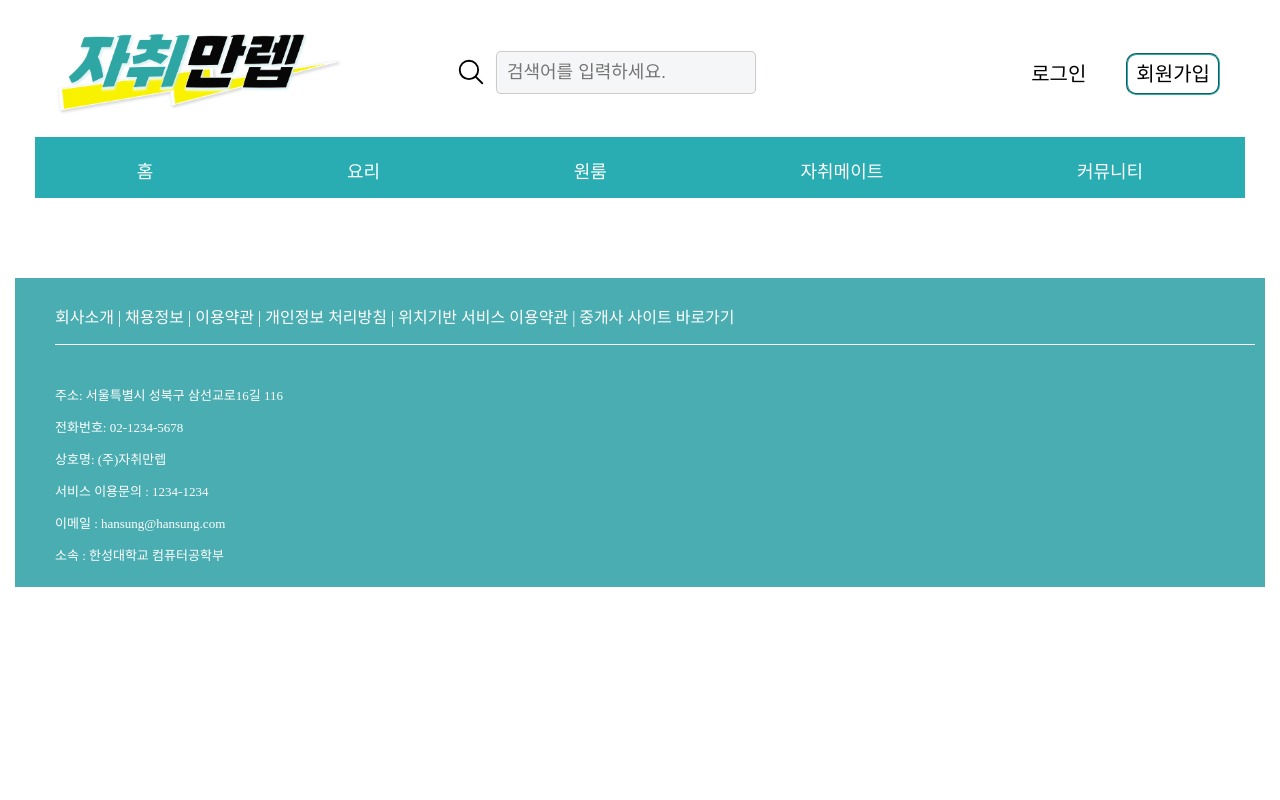
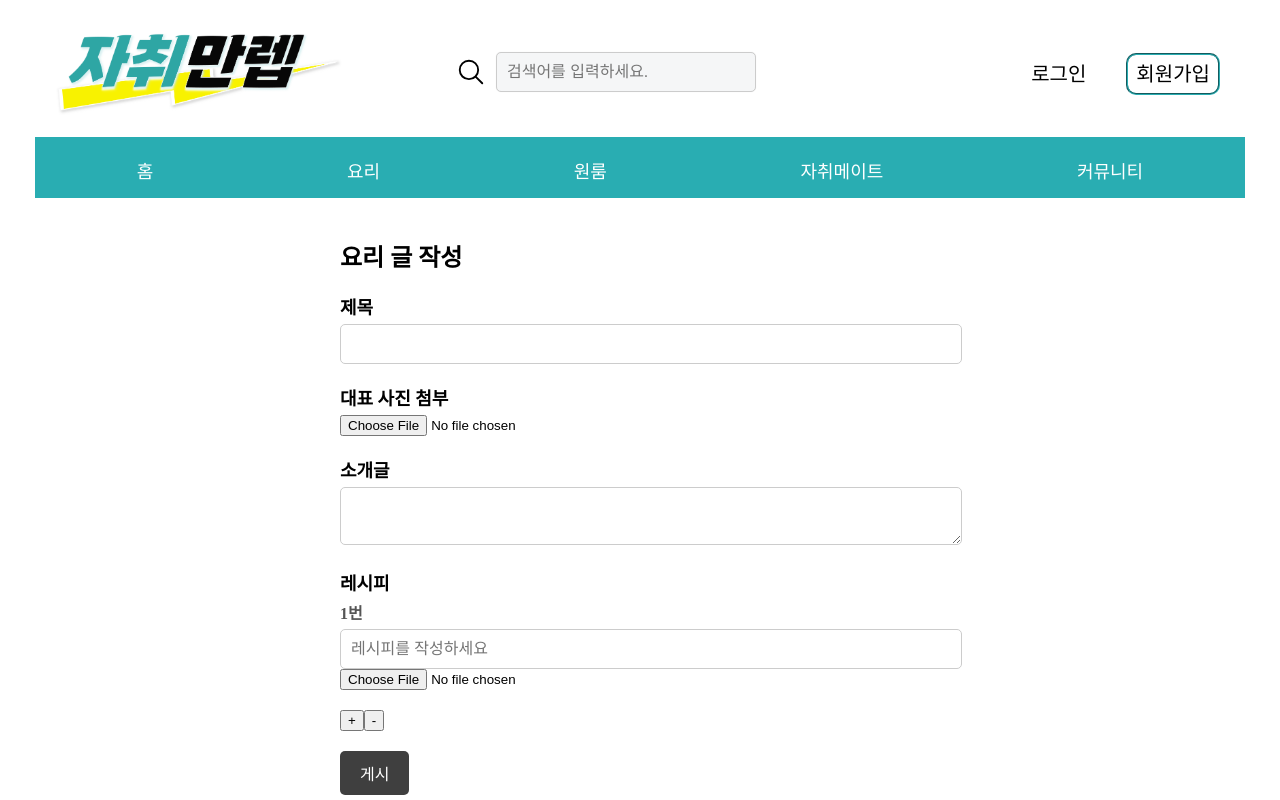
Before and after one commit to 2024-Hansung-Capstone/projectj-frontend, a React (Create React App) app: page /CookingPost in a window 1280 px wide. Shown: the top 800 px of the page. Built offline with nearby package versions, Linux system fonts and the light colour scheme; a web font is replaced by a local one.

Commit message:
add cookingpost page

```diff
--- a/src/App.js
+++ b/src/App.js
@@ -18,6 +18,7 @@ import Notices from './pages/AfterLogin/Notices';
 import Question from './pages/AfterLogin/Question';
 import CustomerService from './pages/AfterLogin/CustomerService';
 import Logout from './pages/AfterLogin/Logout';
+import CookingPost from './pages/AfterLogin/CookingPost';
 // BeforeLogin
 import HeaderB from "./pages/BeforeLogin/Header";
 import HomeB from "./pages/BeforeLogin/Home";
@@ -56,6 +57,7 @@ function App() {
                 <Route path="/Signup" element={<Signup />} />
                 <Route path="/Oneroom" element={<Oneroom />} />
                 <Route path="/Cooking" element={<Cooking />} />
+                <Route path="/CookingPost" element={<CookingPost />} />
                 <Route path="/terms-of-service" element={<TermsOfService />} />
                 <Route path="/MyPage" element={<MyPage onLogout={handleLogout} />} />
                 <Route path="/Message" element={<Message />} />
--- a/src/pages/AfterLogin/Cooking.js
+++ b/src/pages/AfterLogin/Cooking.js
@@ -1,13 +1,20 @@
 import React, { useState } from 'react';
 import CookingFilterBar from '../../components/CookingFilterBar';
 import Cooking_Item from '../../item/Cooking_Item';
+import CookingPost from './CookingPost';
+import { useNavigate } from 'react-router-dom';
 import './css/Cooking.css';
 
 const Cooking = () => {
   const [isFilterBarOpen, setFilterBarOpen] = useState(true);
+  const navigate = useNavigate();
 
   const toggleFilterBar = () => {
     setFilterBarOpen(!isFilterBarOpen);
+  };
+
+  const handlePostButtonClick = () => {
+    navigate('/CookingPost');
   };
 
   return (
@@ -49,6 +56,7 @@ const Cooking = () => {
           </div>
         </div>
       </div>
+      <button className='post-button' onClick={handlePostButtonClick}> 요리 글 등록</button>
     </div>
   );
 };
--- /dev/null
+++ b/src/pages/AfterLogin/CookingPost.js
@@ -0,0 +1,96 @@
+import React, { useState } from 'react';
+import './css/CookingPost.css';
+
+const CookingPost = () => {
+  const [title, setTitle] = useState('');
+  const [mainImage, setMainImage] = useState(null);
+  const [content, setContent] = useState('');
+  const [images, setImages] = useState([{ text: '', preview: null }]);
+  const [nextId, setNextId] = useState(1);
+
+  const handleTitleChange = (e) => {
+    setTitle(e.target.value);
+  };
+
+  const handleContentChange = (e) => {
+    setContent(e.target.value);
+  };
+
+  const handleMainImageChange = (e) => {
+    const selectedImage = e.target.files[0];
+    setMainImage(URL.createObjectURL(selectedImage));
+  };
+
+  const handleTextChange = (index, e) => {
+    const newImages = [...images];
+    newImages[index].text = e.target.value;
+    setImages(newImages);
+  };
+
+  const handleImageChange = (index, e) => {
+    const selectedImage = e.target.files[0];
+    const newImages = [...images];
+    newImages[index].preview = URL.createObjectURL(selectedImage);
+    setImages(newImages);
+  };
+
+  const handleAddField = () => {
+    setImages([...images, { text: '', preview: null }]);
+    setNextId(nextId + 1);
+  };
+
+  const handleRemoveField = () => {
+    if (images.length > 1) {
+      const newImages = [...images];
+      newImages.pop();
+      setImages(newImages);
+      setNextId(nextId - 1);
+    }
+  };
+
+  const handleSubmit = (e) => {
+    e.preventDefault();
+    // 여기에 게시 버튼이 클릭되었을 때의 동작을 추가하세요
+    console.log('게시되었습니다:', { title, mainImage, content, images });
+    // 게시 후 필요한 작업을 수행하세요 (예: 데이터베이스에 저장, 페이지 이동 등)
+  };
+
+  return (
+    <div className="cooking-post-container">
+      <h2>요리 글 작성</h2>
+      <form onSubmit={handleSubmit}>
+        <div className="form-group">
+          <label htmlFor="title" className="cooking-post-title">제목</label>
+          <input type="text" id="title" value={title} onChange={handleTitleChange} required />
+        </div>
+        <div className="form-group">
+          <label htmlFor="mainImage" className="cooking-post-title">대표 사진 첨부</label>
+          <input type="file" id="mainImage" accept="image/*" onChange={handleMainImageChange} required />
+          {mainImage && <img src={mainImage} alt="Main Preview" className="cooking-main-image-preview" />}
+        </div>
+        <div className="form-group">
+          <label htmlFor="content" className="cooking-post-title">소개글</label>
+          <textarea id="content" value={content} onChange={handleContentChange} required />
+        </div>
+        <label className="cooking-post-title">레시피</label>
+        {images.map((image, index) => (
+          <div key={index} className="form-group">
+            <label> {`${index + 1}번`} </label>
+            <div>
+              <input type="text" value={image.text} onChange={(e) => handleTextChange(index, e)} placeholder="레시피를 작성하세요" />
+              <input type="file" accept="image/*" onChange={(e) => handleImageChange(index, e)} />
+              {image.preview && <img src={image.preview} alt="Preview" className="reciepe-image-preview" />}
+            </div>
+          </div>
+        ))}
+        <div className="form-group">
+          <button type="button" onClick={handleAddField}>+</button>
+          <button type="button" onClick={handleRemoveField}>-</button>
+        </div>
+        <button type="submit" className="cooking-post-button">게시</button>
+      </form>
+    </div>
+  );
+};
+
+export default CookingPost;
--- a/src/pages/AfterLogin/css/Cooking.css
+++ b/src/pages/AfterLogin/css/Cooking.css
@@ -23,7 +23,7 @@
 
 .cooking-container {
   display: flex;
-  height: 105vh;
+  height: 100vh;
   overflow-x: hidden; /* 가로 스크롤을 숨김 */
 }
 
@@ -85,7 +85,7 @@
   height: 1px;
   background-color: #ccc;
   margin: 10px 0;
-  margin-bottom: 40px;
+  margin-bottom: 20px;
 }
 
 .dishes-grid {
@@ -105,7 +105,7 @@
 
 .cooking-items-container {
   overflow-y: auto;
-  max-height: calc(100vh - 350px);
+  max-height: calc(100vh - 385px);
 }
 
 @media (min-width: 1150px) {
@@ -133,3 +133,21 @@
     margin-left: 5px; /* 필터바가 열린 상태에서 왼쪽 여백 추가 */
   }
 }
+
+.post-button {
+  font-size: 18px;
+  font-weight: bold;
+  position: fixed;
+  bottom: 40px;
+  right: 40px;
+  background-color: #29ADB2;
+  color: #fff;
+  padding: 10px 20px;
+  border: none;
+  border-radius: 5px;
+  cursor: pointer;
+}
+
+.post-button:hover {
+  background-color: #209094;
+}
--- /dev/null
+++ b/src/pages/AfterLogin/css/CookingPost.css
@@ -0,0 +1,59 @@
+.cooking-post-container {
+    max-width: 600px;
+    margin: 0 auto;
+    padding: 20px;
+}
+
+.form-group {
+    margin-bottom: 20px;
+}
+
+label {
+    display: block;
+    margin-bottom: 5px;
+}
+
+input[type='text'],
+textarea {
+    width: 100%;
+    padding: 10px;
+    font-size: 16px;
+    border: 1px solid #ccc;
+    border-radius: 5px;
+}
+
+button.cooking-post-button {
+    padding: 10px 20px;
+    font-size: 16px;
+    background-color: #3f3f3f;
+    color: #fff;
+    border: none;
+    border-radius: 5px;
+    cursor: pointer;
+}
+
+button.cooking-post-button:hover {
+    background-color: #555;
+}
+
+.reciepe-image-preview {
+    max-width: 400px;
+    max-height: 400px;
+    width: auto;
+    height: auto;
+    object-fit: contain;
+}
+
+.cooking-main-image-preview {
+    max-width: 400px;
+    max-height: 400px;
+    width: auto;
+    height: auto;
+    object-fit: contain;
+}
+
+.cooking-post-title {
+    font-size: 18px;
+    font-weight: bold;
+    color: black;
+}
--- a/src/pages/BeforeLogin/Signup.js
+++ b/src/pages/BeforeLogin/Signup.js
@@ -242,7 +242,7 @@ const Signup = () => {
         <div className="signup-form-item-phonenumber">
           <input type="text" placeholder="전화번호" id="phoneInput" />
           <button className="phone-token-button" onClick={handleAuthRequest}>
-            인증번호 요청
+            인증 번호 요청
           </button>
         </div>
         {showAuthInput && (
--- a/src/pages/BeforeLogin/css/Signup.css
+++ b/src/pages/BeforeLogin/css/Signup.css
@@ -73,6 +73,7 @@
     height: 60px;
     width: 100px;
     margin-left: 10px;
+    padding: 0 10px;
     font-size: 18px;
     font-weight: bold;
     background-color: #29ADB2;
@@ -104,6 +105,14 @@
     background-color: #209094;
 }
 
+.phone-auth-button:hover {
+    background-color: #209094;
+}
+
+.phone-token-button:hover {
+    background-color: #209094;
+}
+
 .signup-form-item.checkbox {
     position: relative;
     margin-left: 25px;
@@ -112,14 +121,14 @@
 .signup-form-item.checkbox input {
     position: absolute;
     top: 50%;
-    left: -140px;
+    left: -130px;
     transform: translateY(-50%) scale(0.5);
 }
 
 .signup-form-item.checkbox label {
     position: relative;
     text-align: left;
-    padding-left: 5px;
+    padding-left: 90px;
     font-size: 14px;
 }
 
```
